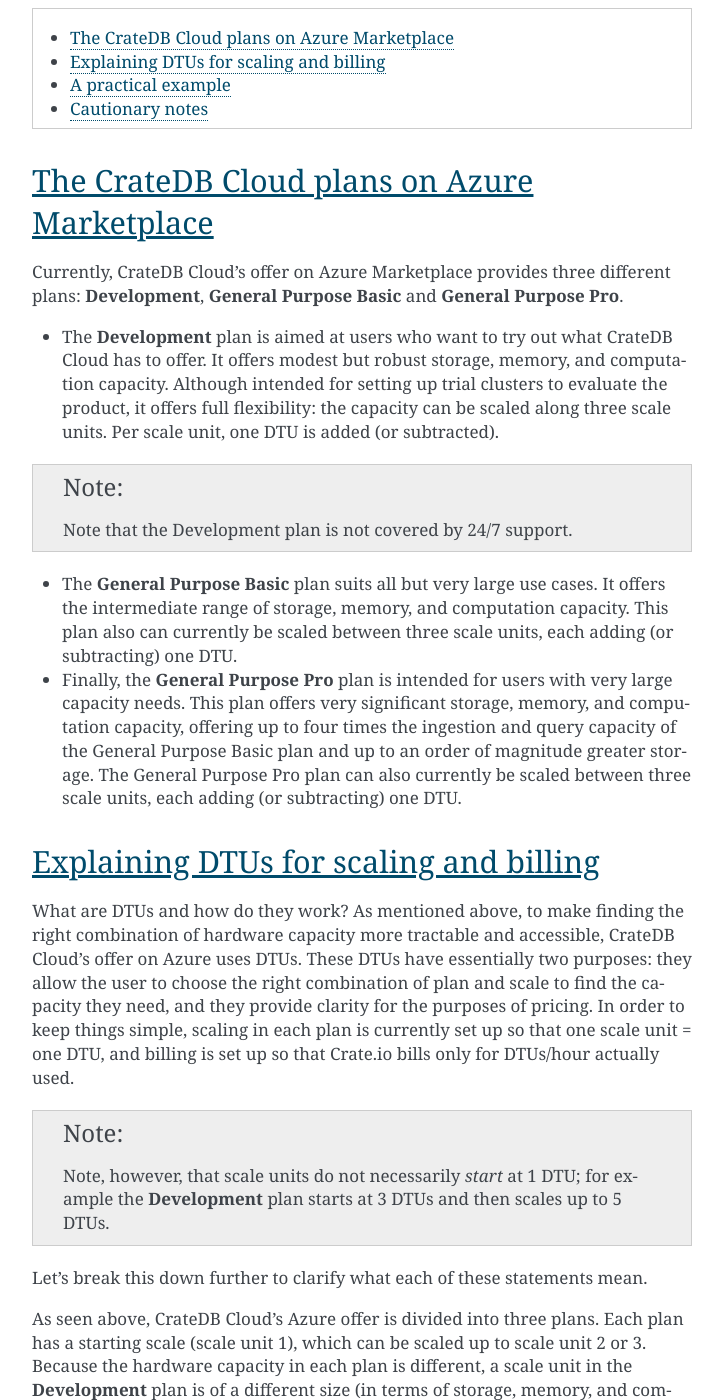
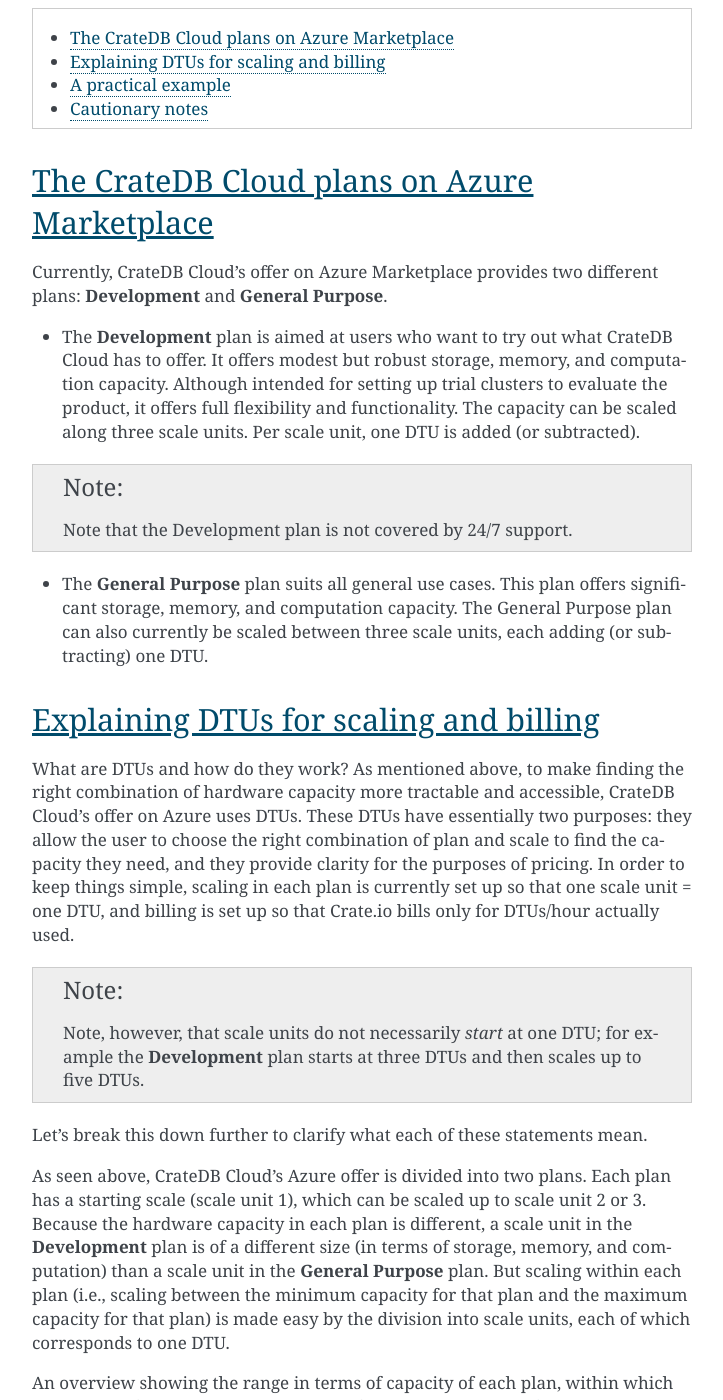
Before and after one commit to crate/cloud-reference, a Sphinx documentation site: the page built from docs/azure-plans.rst, in a window 1280 px wide and 1400 px high, scrolled down 557 px. Shown: the whole window, without its empty margins (388-1111 px from the left). Built offline with Sphinx 7.4.7, drawn with Linux system fonts in a browser that asks for light colours; some of the changed text lies outside the part shown.

Commit message:
Adjust documentation for new General Purpose plan

```diff
--- a/docs/azure-plans.rst
+++ b/docs/azure-plans.rst
@@ -5,11 +5,11 @@
 ========================
 
 When signing up for the CrateDB Cloud offer on Microsoft Azure Marketplace, you
-have a choice of three different plans. Each of these plans is preconfigured
-for different use cases, depending on how large your product needs are. By
-presenting these plans in terms of ready configurations of database storage,
-memory, and computation capacity, the user is spared the complexity of finding
-exact required hardware combinations themselves.
+have a choice of two different plans. Each plan is preconfigured for different
+use cases, depending on what your product needs are. By presenting plans in
+terms of ready configurations of database storage, memory, and computation
+capacity, the user is spared the complexity of finding the exact required
+hardware combinations themselves.
 
 At the same time, the plans also offer flexibility, since your use case may
 change. Not only is it possible to switch plans, but within a given plan you
@@ -33,28 +33,23 @@
 The CrateDB Cloud plans on Azure Marketplace
 ============================================
 
-Currently, CrateDB Cloud's offer on Azure Marketplace provides three different
-plans: **Development**, **General Purpose Basic** and **General Purpose Pro**.
+Currently, CrateDB Cloud's offer on Azure Marketplace provides two different
+plans: **Development** and **General Purpose**.
 
 * The **Development** plan is aimed at users who want to try out what CrateDB
   Cloud has to offer. It offers modest but robust storage, memory, and
   computation capacity. Although intended for setting up trial clusters to
-  evaluate the product, it offers full flexibility: the capacity can be scaled
-  along three scale units. Per scale unit, one DTU is added (or subtracted).
+  evaluate the product, it offers full flexibility and functionality. The
+  capacity can be scaled along three scale units. Per scale unit, one DTU is
+  added (or subtracted).
 
 .. NOTE::
     Note that the Development plan is not covered by 24/7 support.
 
-* The **General Purpose Basic** plan suits all but very large use cases.
-  It offers the intermediate range of storage, memory, and computation
-  capacity. This plan also can currently be scaled between three scale units,
-  each adding (or subtracting) one DTU.
-* Finally, the **General Purpose Pro** plan is intended for users with very
-  large capacity needs. This plan offers very significant storage, memory, and
-  computation capacity, offering up to four times the ingestion and query
-  capacity of the General Purpose Basic plan and up to an order of magnitude
-  greater storage. The General Purpose Pro plan can also currently be scaled
-  between three scale units, each adding (or subtracting) one DTU.
+* The **General Purpose** plan suits all general use cases. This plan offers
+  significant storage, memory, and computation capacity. The General Purpose
+  plan can also currently be scaled between three scale units, each adding (or
+  subtracting) one DTU.
 
 
 .. _azure-plans-dtus:
@@ -72,20 +67,20 @@
 only for DTUs/hour actually used.
 
 .. NOTE::
-    Note, however, that scale units do not necessarily *start* at 1 DTU; for
-    example the **Development** plan starts at 3 DTUs and then scales up to 5
-    DTUs.
+    Note, however, that scale units do not necessarily *start* at one DTU; for
+    example the **Development** plan starts at three DTUs and then scales up to
+    five DTUs.
 
 Let's break this down further to clarify what each of these statements mean.
 
-As seen above, CrateDB Cloud's Azure offer is divided into three plans. Each
+As seen above, CrateDB Cloud's Azure offer is divided into two plans. Each
 plan has a starting scale (scale unit 1), which can be scaled up to scale unit
 2 or 3. Because the hardware capacity in each plan is different, a scale unit
 in the **Development** plan is of a different size (in terms of storage,
-memory, and computation) than a scale unit in the **General Purpose Pro** plan.
-But scaling within each plan (i.e., between the minimum capacity for that plan
-and the maximum capacity for that plan) is made easy by the division into scale
-units, each of which corresponds to one DTU.
+memory, and computation) than a scale unit in the **General Purpose** plan.
+But scaling within each plan (i.e., scaling between the minimum capacity for
+that plan and the maximum capacity for that plan) is made easy by the division
+into scale units, each of which corresponds to one DTU.
 
 An overview showing the range in terms of capacity of each plan, within which
 the scaling of that plan operates, can be found on the |Azure offer page|.
@@ -99,11 +94,9 @@
 The same principle applies to the pricing. If you scale within a plan, you will
 readily know how much capacity you are getting and also how much you will pay
 per hour. This is because you know the capacity of the plan, the fact that one
-scale unit = one DTU, and the price per DTU/hour for that plan. The pricing in
-DTU/hours used is determined for each scale unit in a plan, so that a given
-number of scale units = a given number of DTUs, which for a given plan produces
-a given price. This provides both flexibility and transparency. The pricing can
-also be estimated through the `pricing calculator`_.
+scale unit = one DTU, and the price per DTU/hour for that plan. This provides
+both flexibility and transparency. The pricing can also be estimated through
+the `pricing calculator`_.
 
 The precise calculations of required hardware capacity, actual usage of that
 hardware, and a corresponding cost are all handled by Crate.io. The user only
@@ -123,14 +116,15 @@
 
 CrateDB Cloud's Azure offer provides a straightforward approach to such a use
 case. Simply compare the plans on offer. You will quickly identify that the
-desired capacity falls within the **General Purpose Pro** plan, which begins at
+desired capacity falls within the **General Purpose** plan, which begins at
 2000 ingests/sec. and scales in 2000 ingests/sec. units. You therefore
-subscribe to this plan and scale it up 2 times, from 2000 to 6000 ingests/sec.
+subscribe to this plan and scale it up two times, from 2000 to 6000
+ingests/sec.
 
-Now you have a ready **General Purpose Pro** plan for your cluster at scale
+Now you have a ready **General Purpose** plan for your cluster at scale
 unit 3. Since each scale unit is currently simply one DTU, and the **General**
-**Purpose Pro** plan begins at 1 DTU, you will directly know that your total
-cost is 3 DTU/hour of that plan. Of course, as always, only actual usage is
+**Purpose** plan begins at one DTU, you will directly know that your total cost
+is three DTU/hour of that plan. Of course, as always, only actual usage is
 billed.
 
 It is easy to try out different other estimations and their corresponding plans
@@ -146,16 +140,16 @@
 
 * The correspondence between one scaling unit and one DTU is provisional and
   may change in the future.
-* Remember that not all plans, currently or in the future, necessarily start at
-  1 DTU. The **Development** plan currently starts at 3 DTU of that plan. When
-  referring to the pricing per DTU/hour on the Azure offer, keep this in mind.
-  This means the price for 1 DTU/hour listed on the Azure offer is not
-  necessarily the minimum price for a given plan, even when one does not scale
-  further upwards, since one may start at several DTUs even without scaling
-  further.
+* Remember that not all plans, currently or in the future, necessarily *start*
+  at one DTU. The **Development** plan currently starts at three DTUs of that
+  plan. Therefore, when referring to the pricing per DTU/hour on the Azure
+  offer, keep this in mind. This means the price for a single DTU/hour, as
+  listed on the Azure offer page, is not necessarily the minimum price for a
+  given plan. This is true even if you do not scale further upwards, since your
+  plan may start at several DTUs even without you scaling it up further.
 * New plans will be offered in the future with different capacity ranges that
-  may suit your use case. Our price calculator and this Reference will then be
-  updated accordingly. Plan terms and prices are subject to change.
+  may suit your use case. Our price calculator and this reference document will
+  then be updated accordingly. Plan terms and prices are subject to change.
 
 
 .. _pricing calculator: https://crate.io/products/cratedb-cloud/#cloud-calculator
--- a/docs/system-user.rst
+++ b/docs/system-user.rst
@@ -4,7 +4,7 @@
 System user
 ===========
 
-This is the Reference article for the CrateDB *system* user for CrateDB Cloud
+This is the reference article for the CrateDB *system* user for CrateDB Cloud
 customers.
 
 The system user is a database user called '*system*'. In CrateDB Cloud, the
```
Also changed, not shown: other parts of docs/azure-plans.rst (+1 -1 lines), docs/glossary.rst (+15 -15 lines), docs/overview.rst (+10 -10 lines), docs/price-calculator.rst (+6 -6 lines).
